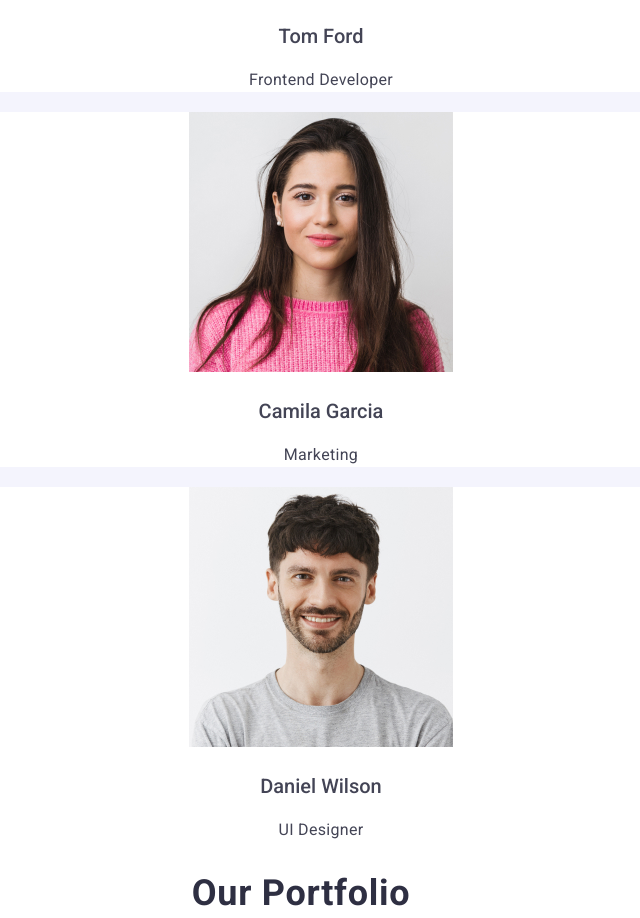
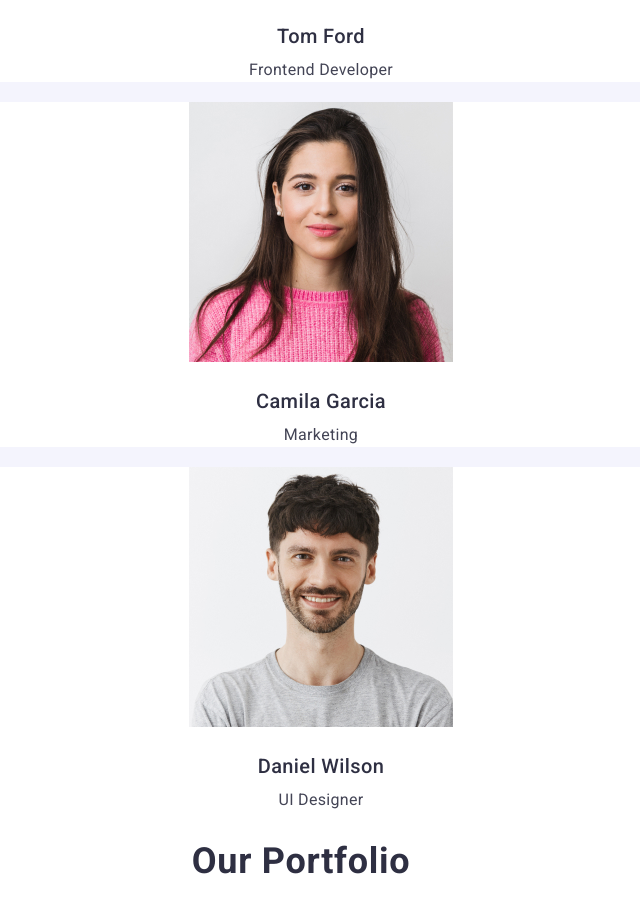
Before and after one commit to anton-shevchuk070503/goit-markup-hw-02, a plain HTML site: page index.html in a window 1280 px wide. Shown: the part 1466-2384 px from the top of the page, without its empty margins (339-979 px from the left). Drawn offline with nearby package versions, Linux system fonts and the light colour scheme.

Commit message:
Fixed styles and markup issues after auto-check

```diff
--- a/css/styles.css
+++ b/css/styles.css
@@ -56,11 +56,11 @@ ul {
     transition: color 0.3s;
 }
 
-.nav-link:hover {
+.nav-list li:first-child .nav-link:hover {
     color: #404bbf;
 }
 
-.nav-link:focus {
+.nav-list li:first-child .nav-link:focus {
     color: #404bbf;
 }
 
@@ -205,7 +205,7 @@ ul {
     text-align: center;
     font-size: 36px;
     font-weight: 700;
-    line-height: 1.2;
+    line-height: 1.11;
     letter-spacing: 0.02em;
     color: #2e2f42;
     margin-bottom: 40px;
--- a/index.html
+++ b/index.html
@@ -72,22 +72,22 @@
     <li class="team-item">
       <article class="team-member">
         <img src="./images/2.jpg" alt="Tom Ford" width="264" class="team-image">
-              <h3 class="team-name">Tom Ford</h3>
-              <p class="team-role">Frontend Developer</p>
+        <h3 class="approach-title">Tom Ford</h3>
+        <p class="approach-text">Frontend Developer</p>
       </article>
     </li>
     <li class="team-item">
       <article class="team-member">
         <img src="./images/3.jpg" alt="Camila Garcia" width="264" class="team-image">
-              <h3 class="team-name">Camila Garcia</h3>
-              <p class="team-role">Marketing</p>
+        <h3 class="approach-title">Camila Garcia</h3>
+        <p class="approach-text">Marketing</p>
       </article>
     </li>
     <li class="team-item">
       <article class="team-member">
         <img src="./images/4.jpg" alt="Daniel Wilson" width="264" class="team-image">
-              <h3 class="team-name">Daniel Wilson</h3>
-              <p class="team-role">UI Designer</p>
+        <h3 class="approach-title">Daniel Wilson</h3>
+        <p class="approach-text">UI Designer</p>
       </article>
     </li>
   </ul>
```
Lines whose indentation alone changed are shown as unchanged.
